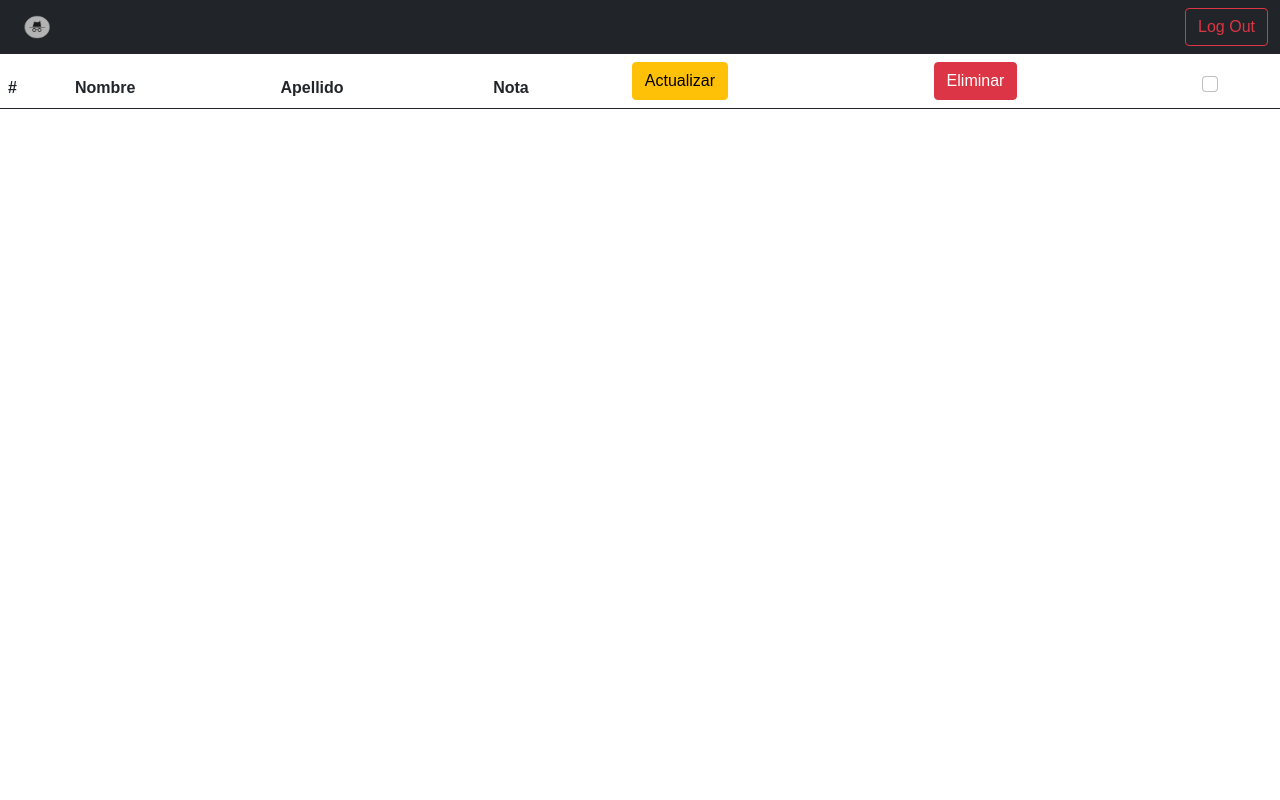
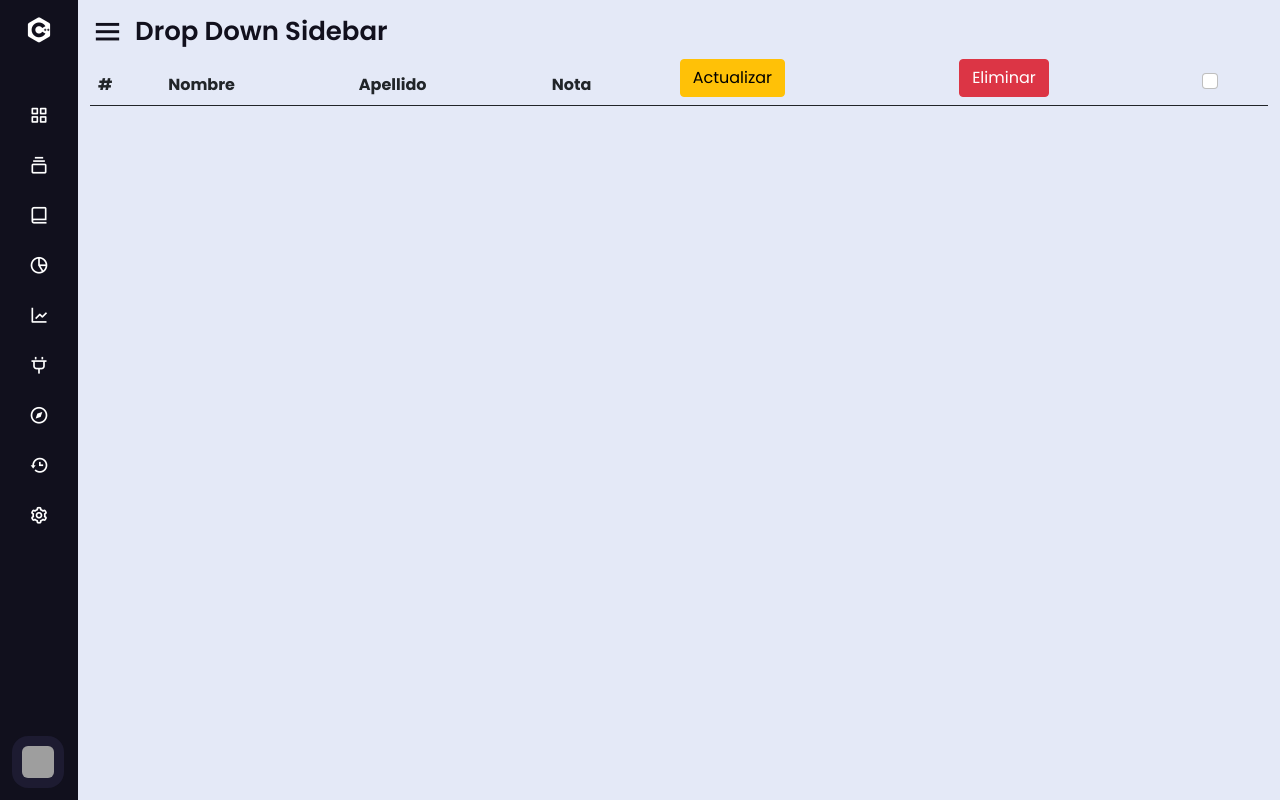
Before and after one commit to Erik-Ruiz/Sintesis_CRUD, a PHP site: page /pages/admin.php in a window 1280 px wide. Run offline with PHP 8.4, Linux system fonts and the light colour scheme; a user stored in the database is signed in; lists and menus that the app fills with data are empty; some libraries are stand-ins or nearby versions; grey boxes are pictures that could not be loaded.

Commit message:
Actualizando admin.php + sidebar.css + sidebar.js

```diff
--- a/components/cabecera.html
+++ b/components/cabecera.html
@@ -21,6 +21,8 @@
 
     <link rel="shortcut icon" href="../img/Icono_.jpg">
 
+    <link href='https://unpkg.com/boxicons@2.0.7/css/boxicons.min.css' rel='stylesheet'>
+
     <title>Notas</title>
 
 </head>
--- /dev/null
+++ b/css/sidebar.css
@@ -0,0 +1,274 @@
+/* Google Fonts Import Link */
+@import url('https://fonts.googleapis.com/css2?family=Poppins:wght@300;400;500;600;700&display=swap');
+*{
+  margin: 0;
+  padding: 0;
+  box-sizing: border-box;
+  font-family: 'Poppins', sans-serif;
+}
+
+body{
+  overflow: hidden;
+}
+.sidebar{
+  position: fixed;
+  top: 0;
+  left: 0;
+  height: 100%;
+  width: 260px;
+  background: #11101d;
+  z-index: 100;
+  transition: all 0.5s ease;
+}
+.sidebar.close{
+  width: 78px;
+}
+.sidebar .logo-details{
+  height: 60px;
+  width: 100%;
+  display: flex;
+  align-items: center;
+}
+.sidebar .logo-details i{
+  font-size: 30px;
+  color: #fff;
+  height: 50px;
+  min-width: 78px;
+  text-align: center;
+  line-height: 50px;
+}
+.sidebar .logo-details .logo_name{
+  font-size: 22px;
+  color: #fff;
+  font-weight: 600;
+  transition: 0.3s ease;
+  transition-delay: 0.1s;
+}
+.sidebar.close .logo-details .logo_name{
+  transition-delay: 0s;
+  opacity: 0;
+  pointer-events: none;
+}
+.sidebar .nav-links{
+  height: 100%;
+  padding: 30px 0 150px 0;
+  overflow: auto;
+}
+.sidebar.close .nav-links{
+  overflow: visible;
+}
+.sidebar .nav-links::-webkit-scrollbar{
+  display: none;
+}
+.sidebar .nav-links li{
+  position: relative;
+  list-style: none;
+  transition: all 0.4s ease;
+}
+.sidebar .nav-links li:hover{
+  background: #1d1b31;
+}
+.sidebar .nav-links li .iocn-link{
+  display: flex;
+  align-items: center;
+  justify-content: space-between;
+}
+.sidebar.close .nav-links li .iocn-link{
+  display: block
+}
+.sidebar .nav-links li i{
+  height: 50px;
+  min-width: 78px;
+  text-align: center;
+  line-height: 50px;
+  color: #fff;
+  font-size: 20px;
+  cursor: pointer;
+  transition: all 0.3s ease;
+}
+.sidebar .nav-links li.showMenu i.arrow{
+  transform: rotate(-180deg);
+}
+.sidebar.close .nav-links i.arrow{
+  display: none;
+}
+.sidebar .nav-links li a{
+  display: flex;
+  align-items: center;
+  text-decoration: none;
+}
+.sidebar .nav-links li a .link_name{
+  font-size: 18px;
+  font-weight: 400;
+  color: #fff;
+  transition: all 0.4s ease;
+}
+.sidebar.close .nav-links li a .link_name{
+  opacity: 0;
+  pointer-events: none;
+}
+.sidebar .nav-links li .sub-menu{
+  padding: 6px 6px 14px 80px;
+  margin-top: -10px;
+  background: #1d1b31;
+  display: none;
+}
+.sidebar .nav-links li.showMenu .sub-menu{
+  display: block;
+}
+.sidebar .nav-links li .sub-menu a{
+  color: #fff;
+  font-size: 15px;
+  padding: 5px 0;
+  white-space: nowrap;
+  opacity: 0.6;
+  transition: all 0.3s ease;
+}
+.sidebar .nav-links li .sub-menu a:hover{
+  opacity: 1;
+}
+.sidebar.close .nav-links li .sub-menu{
+  position: absolute;
+  left: 100%;
+  top: -10px;
+  margin-top: 0;
+  padding: 10px 20px;
+  border-radius: 0 6px 6px 0;
+  opacity: 0;
+  display: block;
+  pointer-events: none;
+  transition: 0s;
+}
+.sidebar.close .nav-links li:hover .sub-menu{
+  top: 0;
+  opacity: 1;
+  pointer-events: auto;
+  transition: all 0.4s ease;
+}
+.sidebar .nav-links li .sub-menu .link_name{
+  display: none;
+}
+.sidebar.close .nav-links li .sub-menu .link_name{
+  font-size: 18px;
+  opacity: 1;
+  display: block;
+}
+.sidebar .nav-links li .sub-menu.blank{
+  opacity: 1;
+  pointer-events: auto;
+  padding: 3px 20px 6px 16px;
+  opacity: 0;
+  pointer-events: none;
+}
+.sidebar .nav-links li:hover .sub-menu.blank{
+  top: 50%;
+  transform: translateY(-50%);
+}
+.sidebar .profile-details{
+  position: fixed;
+  bottom: 0;
+  width: 260px;
+  display: flex;
+  align-items: center;
+  justify-content: space-between;
+  background: #1d1b31;
+  padding: 12px 0;
+  transition: all 0.5s ease;
+}
+.sidebar.close .profile-details{
+  background: none;
+}
+.sidebar.close .profile-details{
+  width: 78px;
+}
+.sidebar .profile-details .profile-content{
+  display: flex;
+  align-items: center;
+}
+.sidebar .profile-details img{
+  height: 52px;
+  width: 52px;
+  object-fit: cover;
+  border-radius: 16px;
+  margin: 0 14px 0 12px;
+  background: #1d1b31;
+  transition: all 0.5s ease;
+}
+.sidebar.close .profile-details img{
+  padding: 10px;
+}
+.sidebar .profile-details .profile_name,
+.sidebar .profile-details .job{
+  color: #fff;
+  font-size: 18px;
+  font-weight: 500;
+  white-space: nowrap;
+}
+.sidebar.close .profile-details i,
+.sidebar.close .profile-details .profile_name,
+.sidebar.close .profile-details .job{
+  display: none;
+}
+.sidebar .profile-details .job{
+  font-size: 12px;
+}
+
+
+.home-section{
+  position: relative;
+  background: #E4E9F7;
+  height: 100vh;
+  left: 260px;
+  width: calc(100% - 260px);
+  transition: all 0.5s ease;
+  padding: 12px;
+}
+.sidebar.close ~ .home-section{
+  left: 78px;
+  width: calc(100% - 78px);
+}
+
+.home-content{
+  display: flex;
+  align-items: center;
+  flex-wrap: wrap;
+}
+.home-section .home-content .bx-menu,
+.home-section .home-content .text{
+  color: #11101d;
+  font-size: 35px;
+}
+.home-section .home-content .bx-menu{
+  cursor: pointer;
+  margin-right: 10px;
+}
+.home-section .home-content .text{
+  font-size: 26px;
+  font-weight: 600;
+}
+
+@media screen and (max-width: 400px){
+  .sidebar{
+    width: 240px;
+  }
+  .sidebar.close{
+    width: 78px;
+  }
+  .sidebar .profile-details{
+    width: 240px;
+  }
+  .sidebar.close .profile-details{
+    background: none;
+  }
+  .sidebar.close .profile-details{
+    width: 78px;
+  }
+  .home-section{
+    left: 240px;
+    width: calc(100% - 240px);
+  }
+  .sidebar.close ~ .home-section{
+    left: 78px;
+    width: calc(100% - 78px);
+  }
+}
--- a/css/styles.css
+++ b/css/styles.css
@@ -112,3 +112,13 @@
     }
 
 }
+
+/**
+    NAVBAR SECUNDARIA
+*/
+.nav-sec-flex {
+
+    display: inline-block;
+    padding: 0 20px;
+    justify-content: space-between;
+}
--- /dev/null
+++ b/js/sidebar.js
@@ -0,0 +1,14 @@
+let arrow = document.querySelectorAll(".arrow");
+for (var i = 0; i < arrow.length; i++) {
+  arrow[i].addEventListener("click", (e)=>{
+ let arrowParent = e.target.parentElement.parentElement;//selecting main parent of arrow
+ arrowParent.classList.toggle("showMenu");
+  });
+}
+
+let sidebar = document.querySelector(".sidebar");
+let sidebarBtn = document.querySelector(".bx-menu");
+console.log(sidebarBtn);
+sidebarBtn.addEventListener("click", ()=>{
+  sidebar.classList.toggle("close");
+});
--- a/pages/admin.php
+++ b/pages/admin.php
@@ -10,7 +10,16 @@
 ?>
 
 
+<head>
+
+  <link rel="stylesheet" href="../css/sidebar.css">
+
+</head>
+
+
 <body>
+
+<!-- <header>
 
   <nav class="navbar bg-dark">
     <div class="container-fluid">
@@ -20,6 +29,8 @@
       </form>
     </div>
   </nav>
+
+</header> -->
 
 
 <!-- <div class="form-group align-items-center">
@@ -47,6 +58,31 @@
 
 </div> -->
 
+
+<!-- <div>
+
+<nav class="navbar navbar-dark bg-primary">
+  <div class="container-fluid">
+    <a class="navbar-brand" href="#">Navbar</a>
+    <a class="navbar-brand" href="#">fas</a>
+
+    <button class="navbar-toggler" type="button" data-bs-toggle="collapse" data-bs-target="#navbarNavAltMarkup" aria-controls="navbarNavAltMarkup" aria-expanded="false" aria-label="Toggle navigation">
+      <span class="navbar-toggler-icon"></span>
+    </button>
+
+
+    <div class="collapse navbar-collapse" id="navbarNavAltMarkup">
+      <div class="navbar-nav">
+        <a class="nav-link active" aria-current="page" href="#">Home</a>
+        <a class="nav-link" href="#">Features</a>
+        <a class="nav-link" href="#">Pricing</a>
+        <a class="nav-link disabled">Disabled</a>
+      </div>
+    </div>
+  </div>
+</nav>
+
+
   <table class="table">
 
   <thead>
@@ -64,6 +100,156 @@
   <tbody class="table-group-divider">
 
   </table>
+</div> -->
+<div class="sidebar close">
+    <div class="logo-details">
+      <i class='bx bxl-c-plus-plus'></i>
+      <span class="logo_name">CodingLab</span>
+    </div>
+    <ul class="nav-links">
+      <li>
+        <a href="#">
+          <i class='bx bx-grid-alt' ></i>
+          <span class="link_name">Dashboard</span>
+        </a>
+        <ul class="sub-menu blank">
+          <li><a class="link_name" href="#">Category</a></li>
+        </ul>
+      </li>
+      <li>
+        <div class="iocn-link">
+          <a href="#">
+            <i class='bx bx-collection' ></i>
+            <span class="link_name">Category</span>
+          </a>
+          <i class='bx bxs-chevron-down arrow' ></i>
+        </div>
+        <ul class="sub-menu">
+          <li><a class="link_name" href="#">Category</a></li>
+          <li><a href="#">HTML & CSS</a></li>
+          <li><a href="#">JavaScript</a></li>
+          <li><a href="#">PHP & MySQL</a></li>
+        </ul>
+      </li>
+      <li>
+        <div class="iocn-link">
+          <a href="#">
+            <i class='bx bx-book-alt' ></i>
+            <span class="link_name">Posts</span>
+          </a>
+          <i class='bx bxs-chevron-down arrow' ></i>
+        </div>
+        <ul class="sub-menu">
+          <li><a class="link_name" href="#">Posts</a></li>
+          <li><a href="#">Web Design</a></li>
+          <li><a href="#">Login Form</a></li>
+          <li><a href="#">Card Design</a></li>
+        </ul>
+      </li>
+      <li>
+        <a href="#">
+          <i class='bx bx-pie-chart-alt-2' ></i>
+          <span class="link_name">Analytics</span>
+        </a>
+        <ul class="sub-menu blank">
+          <li><a class="link_name" href="#">Analytics</a></li>
+        </ul>
+      </li>
+      <li>
+        <a href="#">
+          <i class='bx bx-line-chart' ></i>
+          <span class="link_name">Chart</span>
+        </a>
+        <ul class="sub-menu blank">
+          <li><a class="link_name" href="#">Chart</a></li>
+        </ul>
+      </li>
+      <li>
+        <div class="iocn-link">
+          <a href="#">
+            <i class='bx bx-plug' ></i>
+            <span class="link_name">Plugins</span>
+          </a>
+          <i class='bx bxs-chevron-down arrow' ></i>
+        </div>
+        <ul class="sub-menu">
+          <li><a class="link_name" href="#">Plugins</a></li>
+          <li><a href="#">UI Face</a></li>
+          <li><a href="#">Pigments</a></li>
+          <li><a href="#">Box Icons</a></li>
+        </ul>
+      </li>
+      <li>
+        <a href="#">
+          <i class='bx bx-compass' ></i>
+          <span class="link_name">Explore</span>
+        </a>
+        <ul class="sub-menu blank">
+          <li><a class="link_name" href="#">Explore</a></li>
+        </ul>
+      </li>
+      <li>
+        <a href="#">
+          <i class='bx bx-history'></i>
+          <span class="link_name">History</span>
+        </a>
+        <ul class="sub-menu blank">
+          <li><a class="link_name" href="#">History</a></li>
+        </ul>
+      </li>
+      <li>
+        <a href="#">
+          <i class='bx bx-cog' ></i>
+          <span class="link_name">Setting</span>
+        </a>
+        <ul class="sub-menu blank">
+          <li><a class="link_name" href="#">Setting</a></li>
+        </ul>
+      </li>
+      <li>
+    <div class="profile-details">
+      <div class="profile-content">
+        <img src="image/profile.jpg" alt="profileImg">
+      </div>
+      <div class="name-job">
+        <div class="profile_name">Prem Shahi</div>
+        <div class="job">Web Desginer</div>
+      </div>
+      <i class='bx bx-log-out' ></i>
+    </div>
+  </li>
+</ul>
+  </div>
+
+  <section class="home-section">
+    <div class="home-content">
+      <i class='bx bx-menu' ></i>
+      <span class="text">Drop Down Sidebar</span>
+    </div>
+
+    <table class="table">
+
+      <thead>
+        <tr>
+          <th scope="col">#</th>
+          <th scope="col">Nombre</th>
+          <th scope="col">Apellido</th>
+          <th scope="col">Nota</th>
+          <th scope="col"><input type="submit" class="btn btn-warning" value="Actualizar"></th>
+          <th scope="col"><input type="submit" class="btn btn-danger" value="Eliminar"></th>
+          <th scope="col"><input type="checkbox" class="form-check-input mt-0"></th>
+        </tr>
+      </thead>
+
+      <tbody class="table-group-divider">
+
+      </table>
+  </section>
+
+  <script src="../js/sidebar.js"></script>
+
+</body>
+
 
 </body>
 </html>
```
Lines whose indentation alone changed are shown as unchanged.
